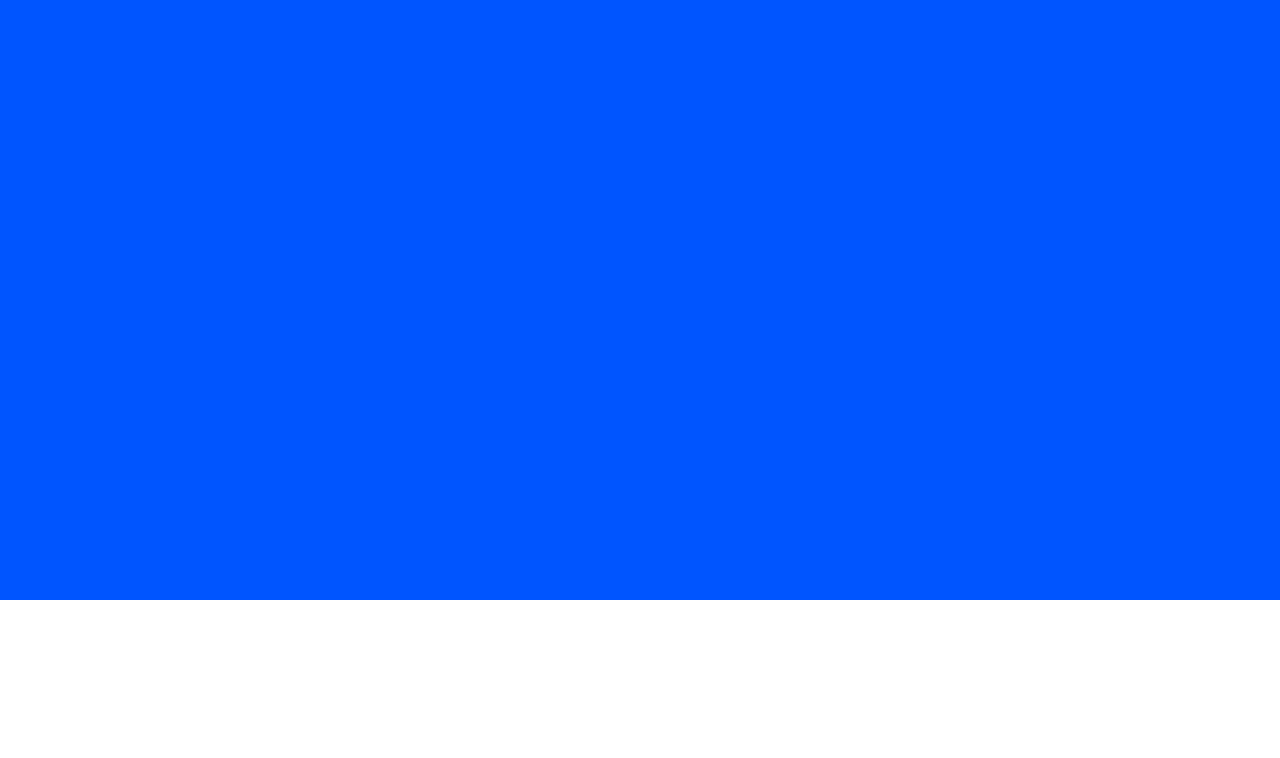
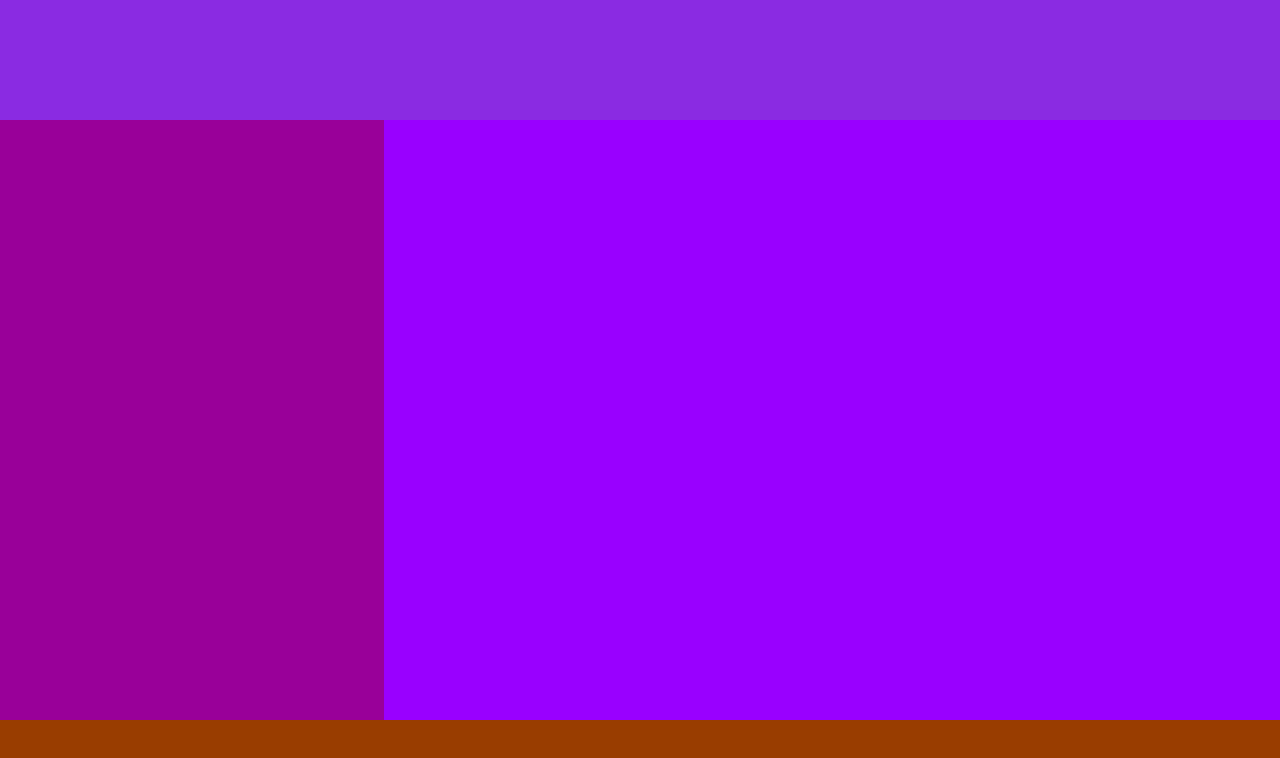
Before and after one commit to Claudia1010/proyectoReact, a React (Vite) app in the folder proyecto-app/: page / in a window 1280 px wide. Shown: the top 758 px of the page. Built offline with nearby package versions, Linux system fonts and the light colour scheme.

Commit message:
estructura web

```diff
--- a/proyecto-app/src/App.css
+++ b/proyecto-app/src/App.css
@@ -30,7 +30,13 @@
 }
 
 .browser{
-  background-color: aqua;
+  background-color: rgb(60, 255, 0);
   height: 100vh;
   width: 100%;
 }
+.footer{
+  text-align: center ;
+  background-color: rgb(153, 61, 0);
+  height: 10vh;
+  width: 100%;
+}
--- a/proyecto-app/src/App.jsx
+++ b/proyecto-app/src/App.jsx
@@ -1,33 +1,29 @@
-
 
 import { useState } from "react";
-// import { BrowserRouter, Routes } from "react-router-dom"
-// import Header from './components/Header/Header'
 import "./App.css"
 
 function App() {
   return (
 
-  //     <BrowserRouter className="browser">
-  //       <div className="home">
-  //         <div className="header">
-  //         </div>
+        <div className="home">
+          <div className="header">
+          </div>
 
 
-  //         <div className="middle">
-  //           <div className="left"></div>
+          <div className="middle">
+            <div className="left">
 
-  //           <div className="right">
-  //             <Routes>
-  //             </Routes>
-  //           </div>
-  //         </div>
+            </div>
 
-  //         <Footer className="footer" />
-  //       </div>
-  //     </BrowserRouter>
-  // );
-  <div className="middle"></div>)
+            <div className="right">
+
+            </div>
+          </div>
+
+          <div className="footer" />
+        </div>
+
+  );
 
 }
 
--- a/proyecto-app/src/components/Footer/Footer.css
+++ /dev/null
@@ -1,6 +0,0 @@
-.footer{
-    text-align: center ;
-    background-color: #909;
-    height: 10vh;
-    width: 100%;
-  }
```
